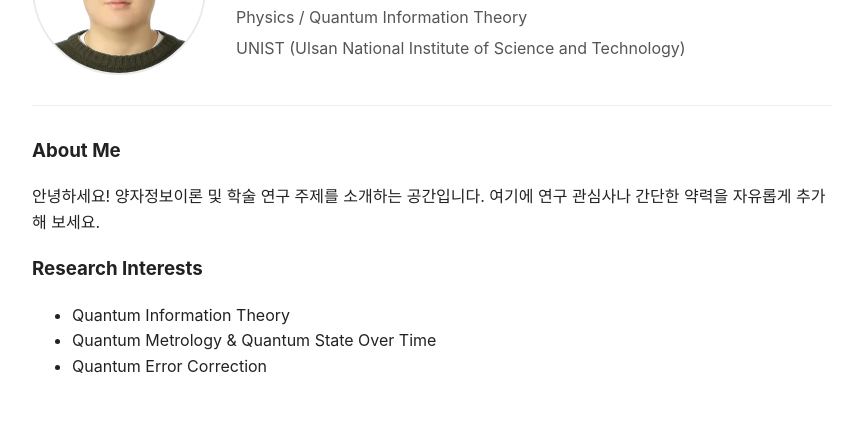
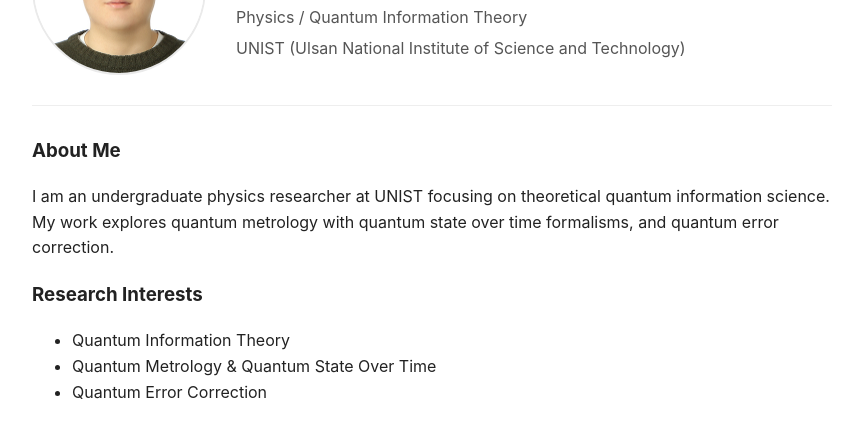
Before and after one commit to Gwonryul-Han/gwonryul-han.github.io, a plain HTML site: page index.html in a window 1280 px wide. Shown: the part 211-648 px from the top of the page, without its empty margins (208-1071 px from the left). Drawn offline with Linux system fonts and the light colour scheme.

Commit message:
Update bio section with English introduction

```diff
--- a/index.html
+++ b/index.html
@@ -43,8 +43,8 @@
   <div class="bio">
     <h3>About Me</h3>
     <p>
-      안녕하세요! 양자정보이론 및 학술 연구 주제를 소개하는 공간입니다.
-      여기에 연구 관심사나 간단한 약력을 자유롭게 추가해 보세요.
+        I am an undergraduate physics researcher at UNIST focusing on theoretical quantum information science.
+       My work explores quantum metrology with quantum state over time formalisms, and quantum error correction.
     </p>
 
     <h3>Research Interests</h3>
```
